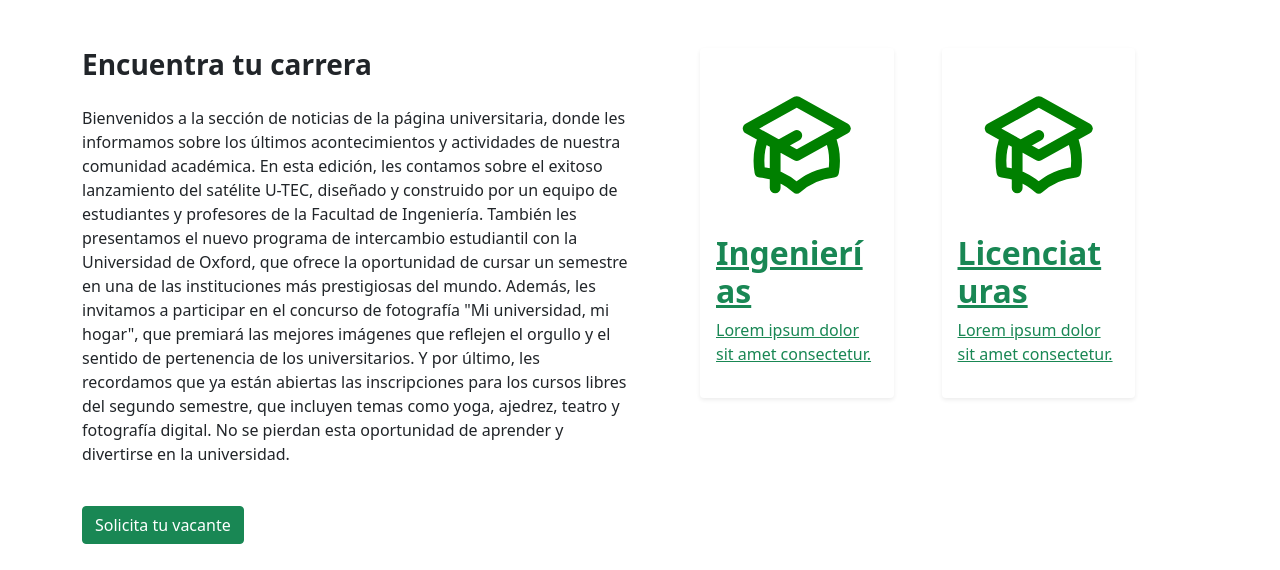
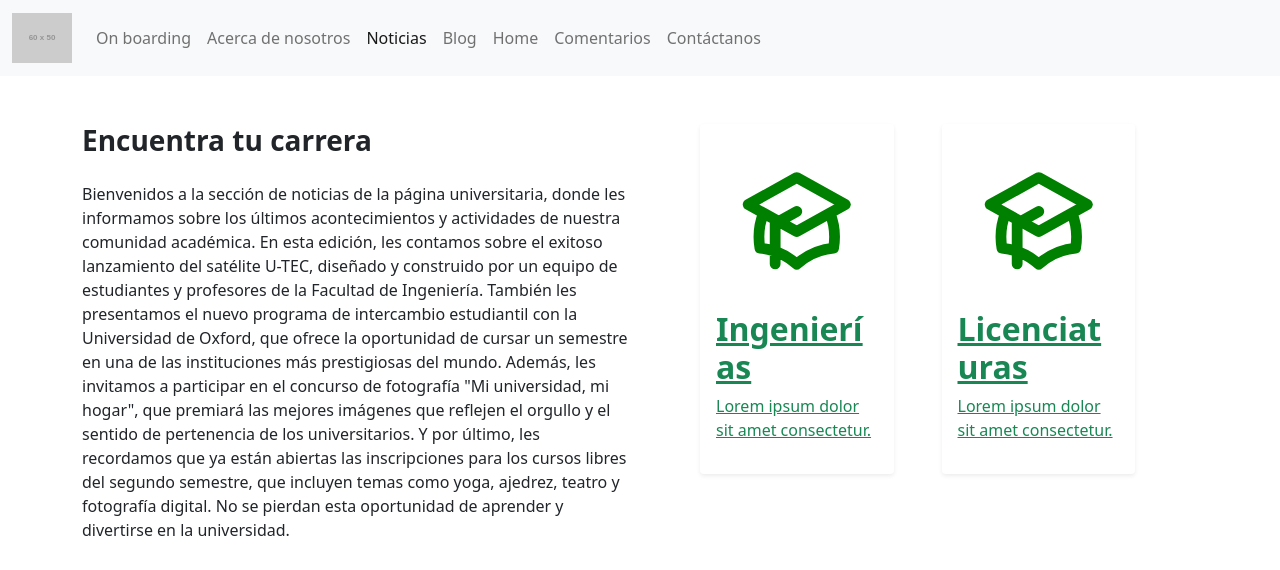
Before and after one commit to ErickM12/canis, a plain HTML site: page view/noticias.html in a window 1280 px wide. Shown: the top 570 px of the page. Drawn offline with nearby package versions, Linux system fonts and the light colour scheme; placeholder pictures from the web are drawn by us.

Commit message:
Seccion de noticias equipo 3

```diff
--- a/view/noticias.html
+++ b/view/noticias.html
@@ -9,6 +9,51 @@
     <title>Noticias</title>
 </head>
 <body>
+    <nav class="navbar navbar-expand-lg navbar-light bg-light">
+        <div class="container-fluid">
+          <a class="navbar-brand" href="../index.html"
+            ><img src="https://placehold.co/60x50/02ac89/FFF" alt="logotipo"
+          /></a>
+          <button
+            class="navbar-toggler"
+            type="button"
+            data-bs-toggle="collapse"
+            data-bs-target="#navbarSupportedContent"
+            aria-controls="navbarSupportedContent"
+            aria-expanded="false"
+            aria-label="Toggle navigation"
+          >
+            <span class="navbar-toggler-icon"></span>
+          </button>
+          <div class="collapse navbar-collapse" id="navbarSupportedContent">
+            <ul class="navbar-nav me-auto mb-2 mb-lg-0">
+              <li class="nav-item">
+                <a class="nav-link" href="./onboarding.html">On boarding </a>
+              </li>
+              <li class="nav-item">
+                <a class="nav-link " aria-current="page" href="./aboutus.html">
+                  Acerca de nosotros</a
+                >
+              </li>
+              <li class="nav-item">
+                <a class="nav-link active" href="./noticias.html">Noticias</a>
+              </li>
+              <li class="nav-item">
+                <a class="nav-link" href="../blog.html">Blog</a>
+              </li>
+              <li class="nav-item">
+                <a class="nav-link" href="./home.html">Home</a>
+              </li>
+              <li class="nav-item">
+                <a class="nav-link" href="./comments.html">Comentarios </a>
+              </li>
+              <li class="nav-item">
+                <a class="nav-link" href="./contactanos.html">Contáctanos </a>
+              </li>
+            </ul>
+          </div>
+        </div>
+      </nav>
     <section>
         <div class="container-xl py-5">
             <div class="row justify-content-center gap-5">
```
